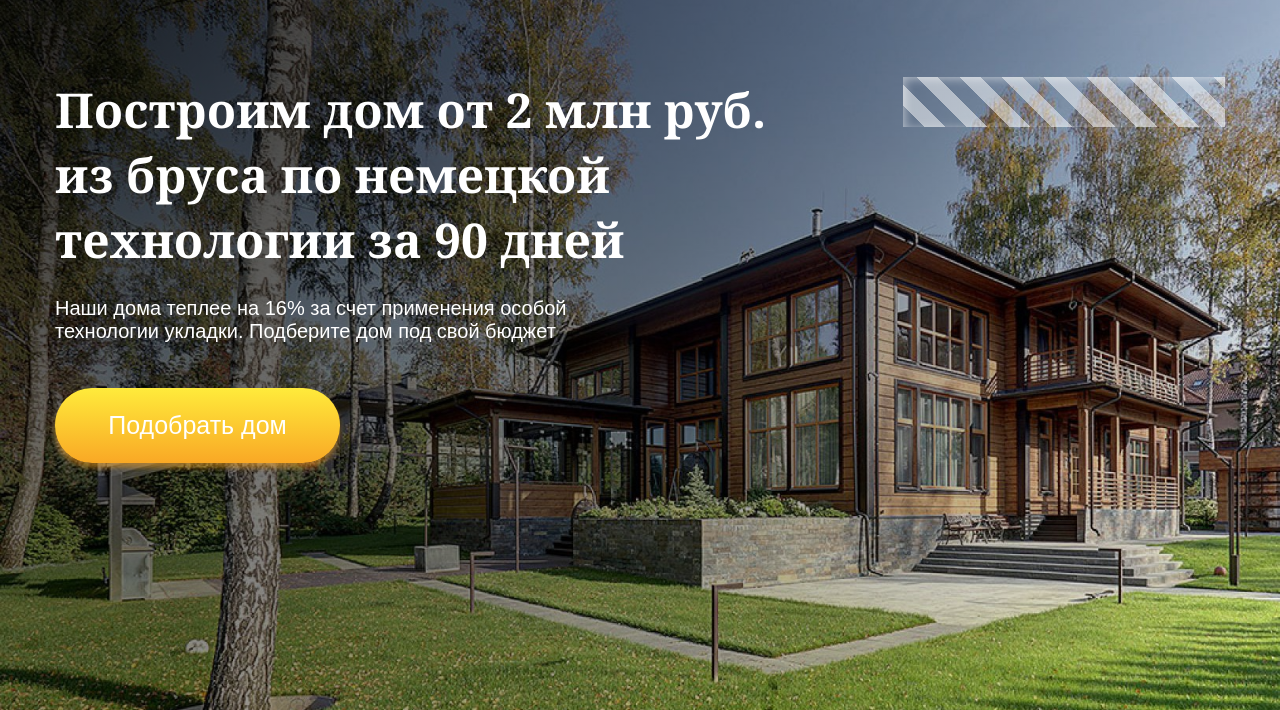
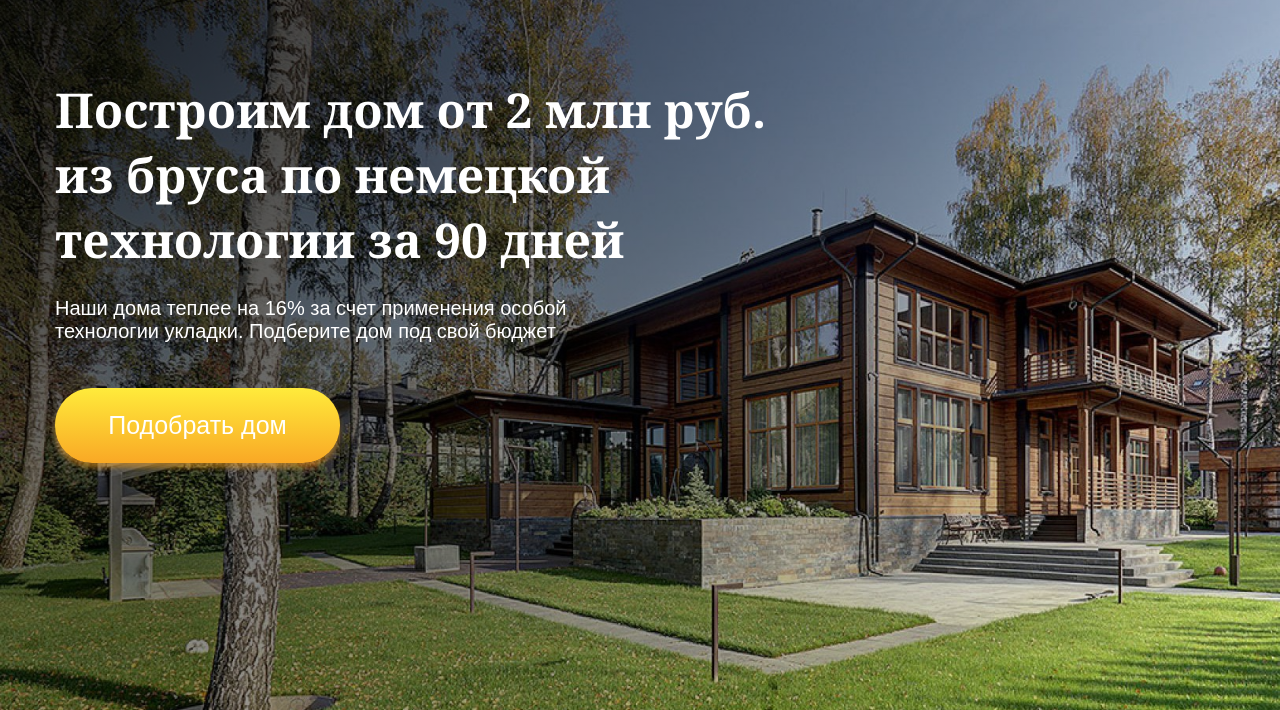
Before and after one commit to ANPetelin/landingpageone, a website: page index.html in a window 1280 px wide. Shown: the part 90-800 px from the top of the page. Drawn offline with Linux system fonts and the light colour scheme.

Commit message:
Убрал настроичную полосу

```diff
--- a/index.html
+++ b/index.html
@@ -35,7 +35,6 @@
                 <button class="block__heading__buttom">Подобрать дом</button>
             </div>
             <div class="block__heading right">
-                <div class="block__heading loading"></div>
             </div>
         </div>
     </div>
--- a/scss/style.scss
+++ b/scss/style.scss
@@ -156,17 +156,3 @@ nav {
         transition: .4s;
     }
 }
-
-.loading {
-    margin: 0;
-    float: right;
-    width: 95%;
-    height: 50px;
-    background: repeating-linear-gradient(
-        45deg,
-        transparent,
-        transparent 15px,
-        $colorShodow 15px,
-        $colorShodow 30px);
-    box-shadow: inset 2px 2px 10px $colorShodow;
-}
```
Also changed, not shown: css/style.css.
